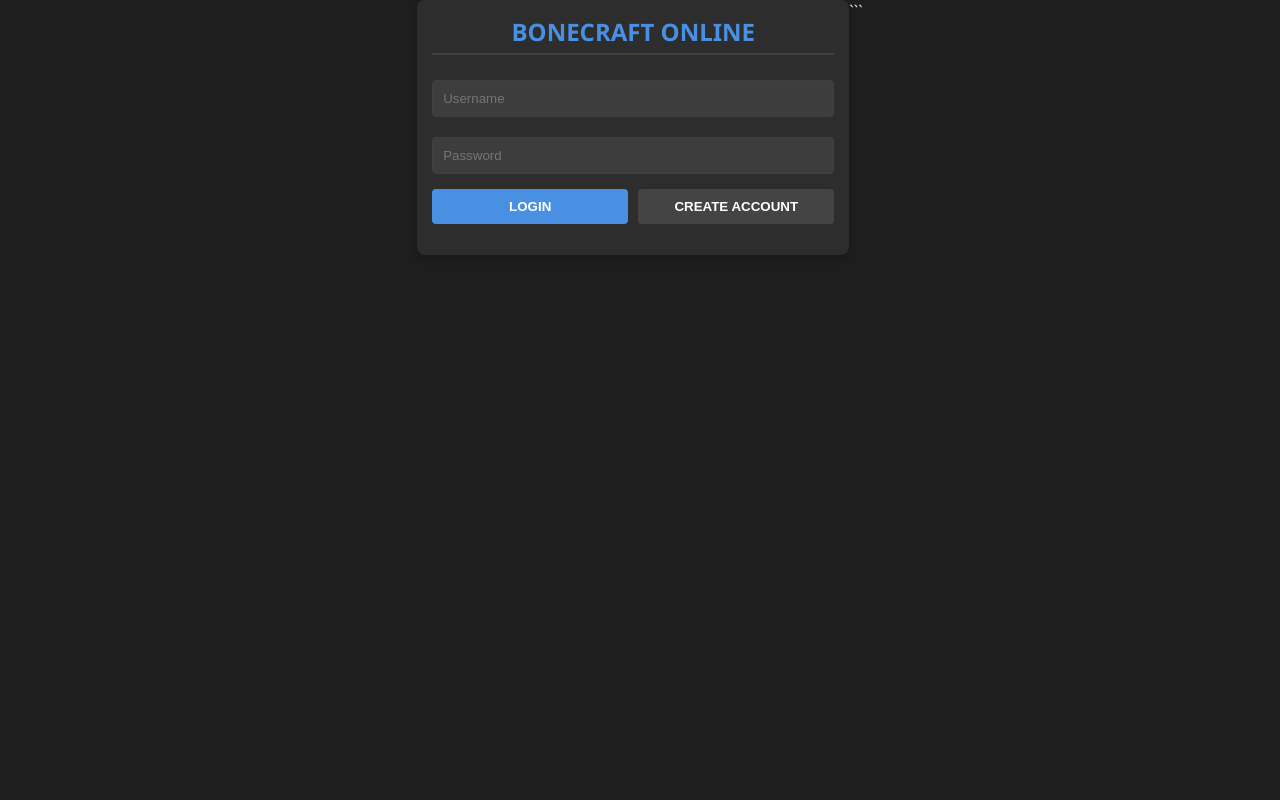
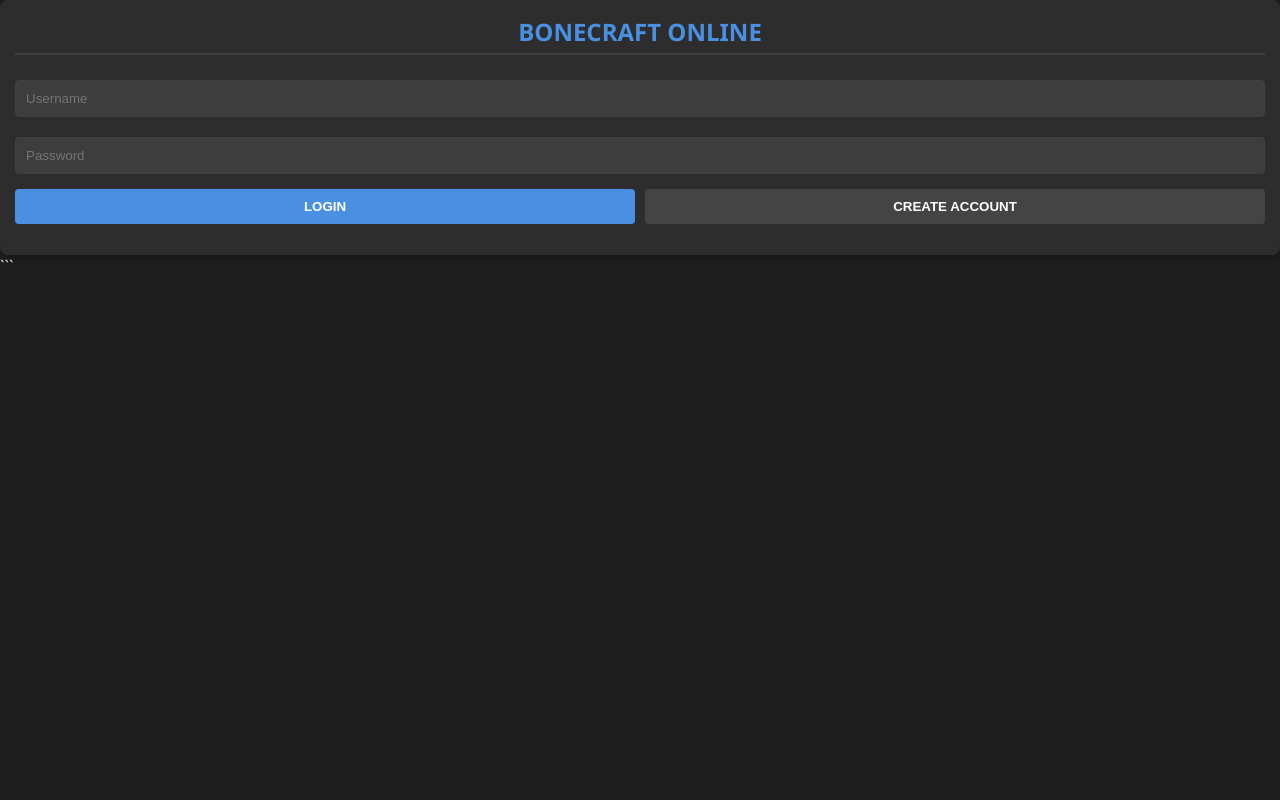
Before and after one commit to upbeatglitch/Bonecraft-Auction-Simulator, a Flask app: page / in a window 1280 px wide. Run offline with Flask 3, Linux system fonts and the light colour scheme.

Commit message:
Add files via upload

```diff
--- a/templates/index.html
+++ b/templates/index.html
@@ -22,16 +22,17 @@
             color: var(--text);
             margin: 0;
             padding: 0;
-            display: flex;
-            justify-content: center;
-            align-items: flex-start;
+            /* Removed flex centering to prevent left-side cutoff */
+            display: block;
             min-height: 100vh;
+            overflow-x: auto; /* Allows you to swipe left/right */
         }
 
         .container {
             width: 1000px;
-            max-width: 95%;
-            margin-top: 20px;
+            margin: 20px auto; /* Centers it if there's room, but stays left if not */
+            padding-left: 10px;
+            padding-right: 10px;
         }
 
         /* --- Global Elements --- */
```
